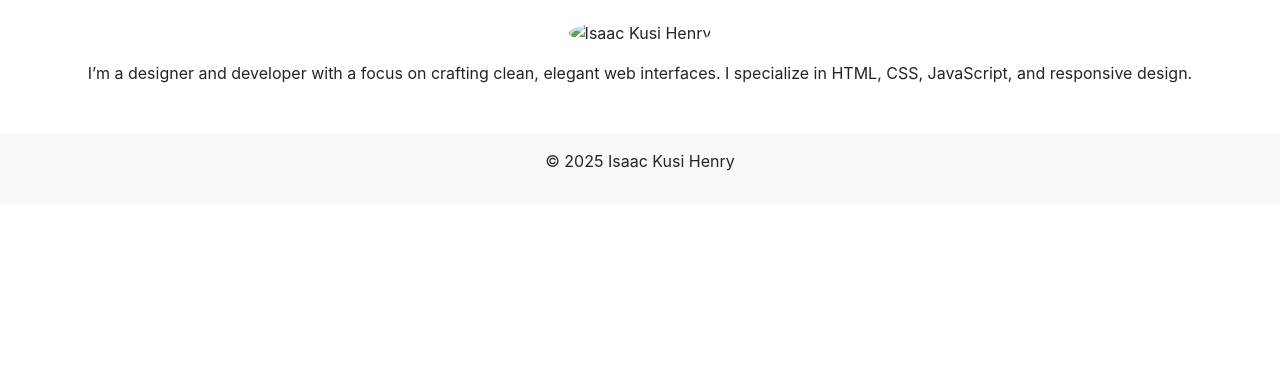
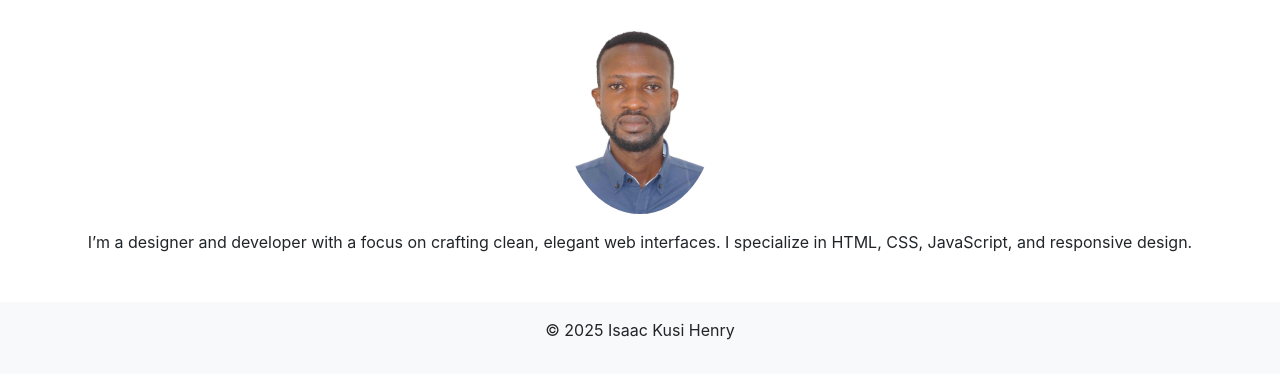
Before and after one commit to kusiHenry/henrybootcamp, a plain HTML site: page week3Bootstrap/about.html in a window 1280 px wide. Shown: the part 145-522 px from the top of the page. Drawn offline with nearby package versions, Linux system fonts and the light colour scheme.

Commit message:
Update about.html

```diff
--- a/week3Bootstrap/about.html
+++ b/week3Bootstrap/about.html
@@ -24,7 +24,7 @@
 
   <div class="container mt-5 text-center">
     <h2>About Me</h2>
-    <img src="your-photo.jpg" alt="Isaac Kusi Henry" class="rounded-circle img-fluid my-3" style="width: 150px;">
+    <img src="images/myimage.jpeg" alt="Isaac Kusi Henry" class="rounded-circle img-fluid my-3" style="width: 150px;">
     <p>I’m a designer and developer with a focus on crafting clean, elegant web interfaces. I specialize in HTML, CSS, JavaScript, and responsive design.</p>
   </div>
 
```
